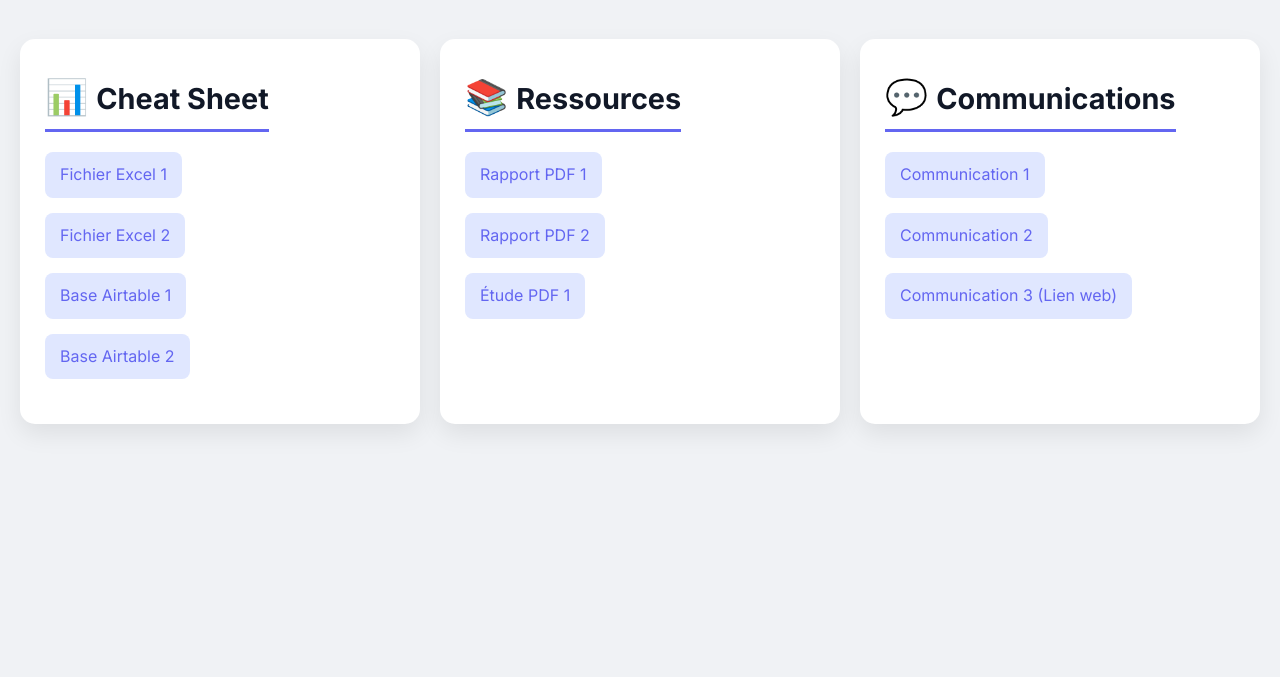
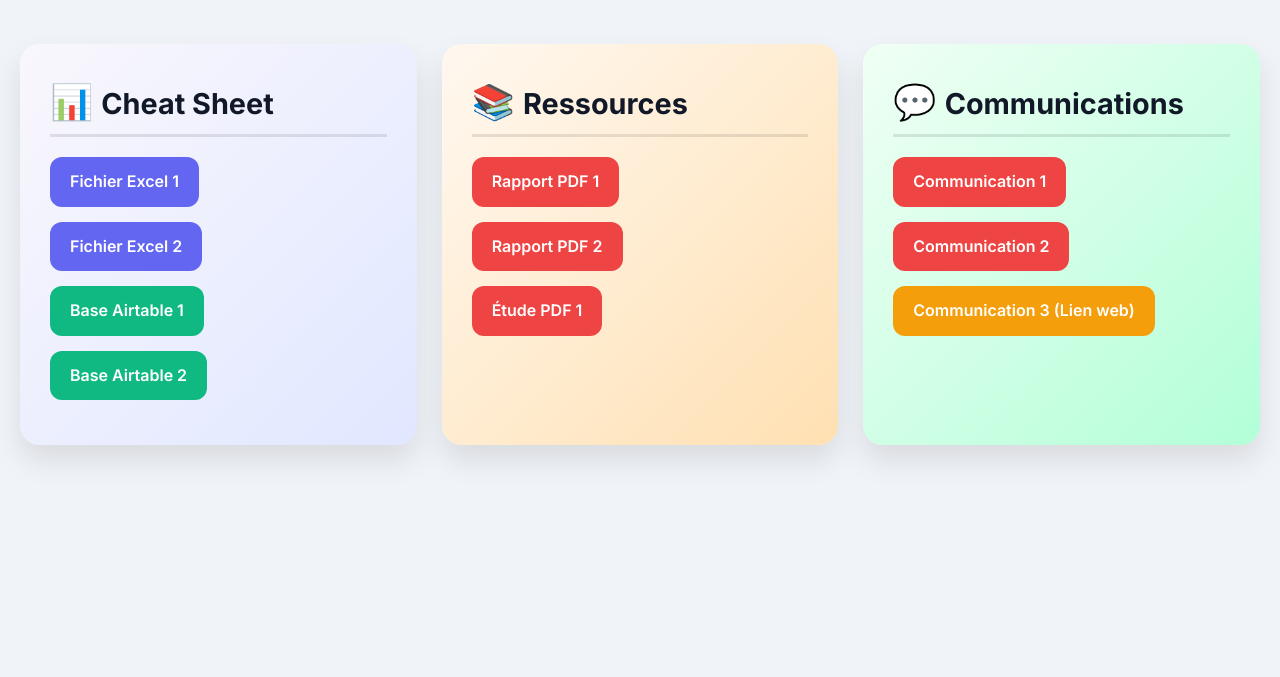
Before and after one commit to b33n-tech/mywebsite, a plain HTML site: page index.html in a window 1280 px wide. Shown: the part 123-800 px from the top of the page. Drawn offline with Linux system fonts and the light colour scheme.

Commit message:
Update index.html

```diff
--- a/index.html
+++ b/index.html
@@ -3,133 +3,96 @@
 <head>
 <meta charset="UTF-8">
 <meta name="viewport" content="width=device-width, initial-scale=1.0">
-  <title>Hub de Ressources</title>
+<title>Hub Fun & Dynamique</title>
 <link href="https://fonts.googleapis.com/css2?family=Inter:wght@400;600;700&display=swap" rel="stylesheet">
 <style>
-    /* Global Styles */
-    * {
-      box-sizing: border-box;
-      margin: 0;
-      padding: 0;
+  /* --- Global Styles --- */
+  * { box-sizing: border-box; margin:0; padding:0; }
+  body { font-family: 'Inter', sans-serif; background: #f0f3f7; color: #333; line-height: 1.6; padding: 40px 20px; }
+  h1 { text-align:center; font-size:3em; margin-bottom:50px; color:#1f2937; }
+
+  /* --- Grid Layout --- */
+  .grid { display:grid; grid-template-columns:1fr; gap:25px; }
+  @media(min-width:900px) { .grid { grid-template-columns:repeat(3,1fr); } }
+
+  /* --- Section Cards --- */
+  .section {
+    padding:30px;
+    border-radius:20px;
+    box-shadow:0 15px 30px rgba(0,0,0,0.1);
+    transition:transform 0.2s, box-shadow 0.2s;
   }
-    body {
-      font-family: 'Inter', sans-serif;
-      background: #f0f2f5;
-      color: #333;
-      line-height: 1.6;
-      padding: 40px 20px;
-    }
-    h1 {
-      text-align: center;
-      font-size: 2.8em;
-      margin-bottom: 50px;
-      color: #1f2937;
-    }
+  .section:hover { transform: translateY(-5px); box-shadow:0 20px 40px rgba(0,0,0,0.15); }
 
-    /* Section Styles */
-    .section {
-      background: #fff;
-      padding: 30px 25px;
-      margin-bottom: 40px;
-      border-radius: 15px;
-      box-shadow: 0 10px 25px rgba(0,0,0,0.08);
+  #cheatsheet { background: linear-gradient(135deg, #f9f7fd, #e0e7ff); }
+  #ressources { background: linear-gradient(135deg, #fff8f0, #ffe0b2); }
+  #communications { background: linear-gradient(135deg, #f0fff4, #b2ffd8); }
+
+  h2 { font-size:1.8em; margin-bottom:20px; color:#111827; border-bottom:3px solid rgba(0,0,0,0.1); padding-bottom:5px; }
+
+  /* --- Links as Buttons --- */
+  ul { list-style:none; padding-left:0; }
+  li { margin-bottom:15px; }
+  a {
+    display:inline-block;
+    text-decoration:none;
+    padding:12px 20px;
+    border-radius:12px;
+    font-weight:600;
+    color:#fff;
     transition: transform 0.2s, box-shadow 0.2s;
   }
-    .section:hover {
-      transform: translateY(-5px);
-      box-shadow: 0 15px 30px rgba(0,0,0,0.12);
-    }
-    h2 {
-      font-size: 1.8em;
-      margin-bottom: 20px;
-      color: #111827;
-      border-bottom: 3px solid #6366f1;
-      display: inline-block;
-      padding-bottom: 5px;
-    }
+  a.excel { background:#6366f1; }
+  a.airtable { background:#10b981; }
+  a.pdf { background:#ef4444; }
+  a.web { background:#f59e0b; }
 
-    /* List Styles */
-    ul {
-      list-style: none;
-      padding-left: 0;
-    }
-    li {
-      margin-bottom: 15px;
-    }
-    a {
-      display: inline-block;
-      text-decoration: none;
-      color: #6366f1;
-      background: #e0e7ff;
-      padding: 10px 15px;
-      border-radius: 8px;
-      transition: background 0.3s, transform 0.2s;
-      font-weight: 500;
-    }
-    a:hover {
-      background: #6366f1;
-      color: #fff;
-      transform: translateY(-2px);
-    }
+  a:hover { transform: translateY(-3px); box-shadow:0 8px 20px rgba(0,0,0,0.15); }
 
-    /* Responsive Grid for Sections */
-    .grid {
-      display: grid;
-      grid-template-columns: 1fr;
-      gap: 20px;
-    }
-    @media(min-width: 900px) {
-      .grid {
-        grid-template-columns: repeat(3, 1fr);
-      }
-    }
-
-    /* Section icons */
-    .section h2::before {
-      content: "📁 ";
-      font-size: 1.2em;
-    }
-    #cheatsheet h2::before { content: "📊 "; }
-    #ressources h2::before { content: "📚 "; }
-    #communications h2::before { content: "💬 "; }
+  /* --- Section Icons --- */
+  #cheatsheet h2::before { content:"📊 "; font-size:1.2em; }
+  #ressources h2::before { content:"📚 "; font-size:1.2em; }
+  #communications h2::before { content:"💬 "; font-size:1.2em; }
 
 </style>
 </head>
 <body>
 
-  <h1>Hub de Ressources</h1>
+<h1>Hub Fun & Dynamique</h1>
 
 <div class="grid">
-    <!-- Section 1: Cheat Sheet -->
+
+  <!-- Cheat Sheet Section -->
   <section class="section" id="cheatsheet">
     <h2>Cheat Sheet</h2>
     <ul>
-        <li><a href="fichier1.xlsx" target="_blank">Fichier Excel 1</a></li>
-        <li><a href="fichier2.xlsx" target="_blank">Fichier Excel 2</a></li>
-        <li><a href="https://airtable.com/EXEMPLE1" target="_blank">Base Airtable 1</a></li>
-        <li><a href="https://airtable.com/EXEMPLE2" target="_blank">Base Airtable 2</a></li>
+      <li><a href="fichier1.xlsx" target="_blank" class="excel">Fichier Excel 1</a></li>
+      <li><a href="fichier2.xlsx" target="_blank" class="excel">Fichier Excel 2</a></li>
+      <li><a href="https://airtable.com/EXEMPLE1" target="_blank" class="airtable">Base Airtable 1</a></li>
+      <li><a href="https://airtable.com/EXEMPLE2" target="_blank" class="airtable">Base Airtable 2</a></li>
     </ul>
   </section>
 
-    <!-- Section 2: Ressources -->
+  <!-- Ressources Section -->
   <section class="section" id="ressources">
     <h2>Ressources</h2>
     <ul>
-        <li><a href="rapport1.pdf" target="_blank">Rapport PDF 1</a></li>
-        <li><a href="rapport2.pdf" target="_blank">Rapport PDF 2</a></li>
-        <li><a href="etude1.pdf" target="_blank">Étude PDF 1</a></li>
+      <li><a href="rapport1.pdf" target="_blank" class="pdf">Rapport PDF 1</a></li>
+      <li><a href="rapport2.pdf" target="_blank" class="pdf">Rapport PDF 2</a></li>
+      <li><a href="etude1.pdf" target="_blank" class="pdf">Étude PDF 1</a></li>
     </ul>
   </section>
 
-    <!-- Section 3: Communications -->
+  <!-- Communications Section -->
   <section class="section" id="communications">
     <h2>Communications</h2>
     <ul>
-        <li><a href="communication1.pdf" target="_blank">Communication 1</a></li>
-        <li><a href="communication2.pdf" target="_blank">Communication 2</a></li>
-        <li><a href="https://example.com/comm3" target="_blank">Communication 3 (Lien web)</a></li>
+      <li><a href="communication1.pdf" target="_blank" class="pdf">Communication 1</a></li>
+      <li><a href="communication2.pdf" target="_blank" class="pdf">Communication 2</a></li>
+      <li><a href="https://example.com/comm3" target="_blank" class="web">Communication 3 (Lien web)</a></li>
     </ul>
   </section>
+
 </div>
 
 </body>
```
Lines whose indentation alone changed are shown as unchanged.
